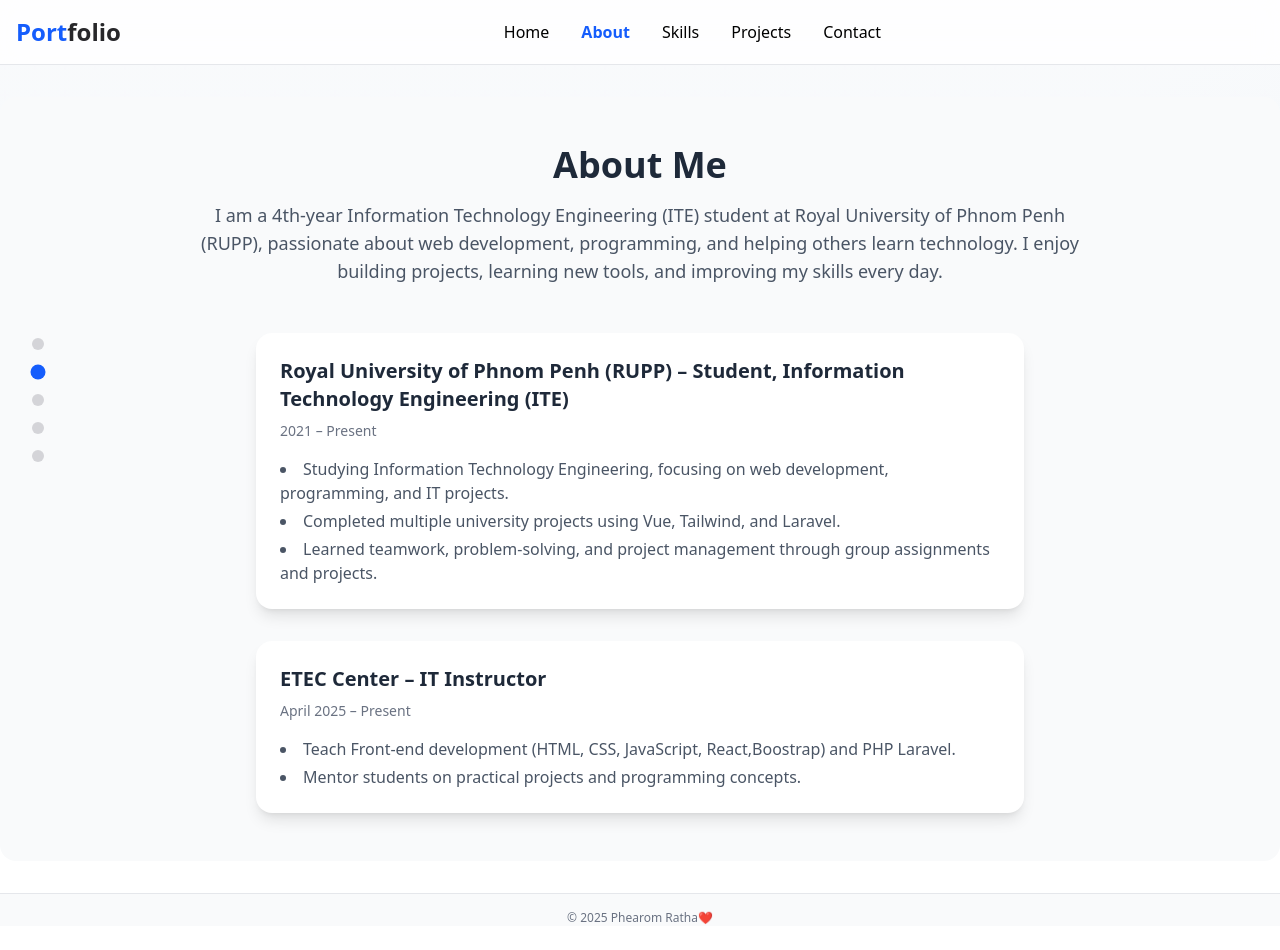
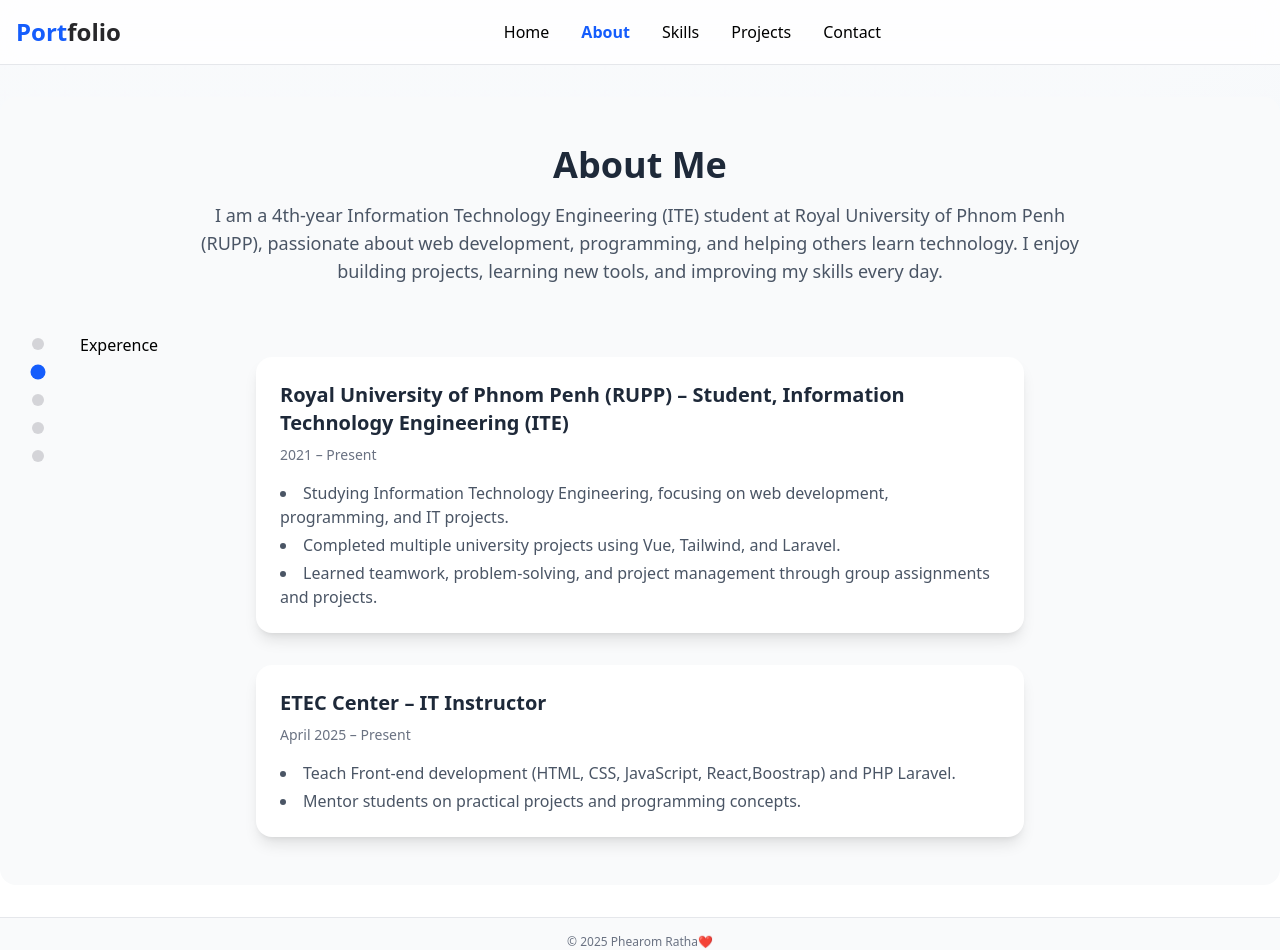
Before and after one commit to PhearomRatha/portfolio-Ratha, a Vue app: page /about in a window 1280 px wide. Before the commit the page ends 926 px from the top, so only its background shows below. Built offline with nearby package versions, Linux system fonts and the light colour scheme.

Commit message:
Add missing header for Experience section in About.vue

```diff
--- a/src/views/About.vue
+++ b/src/views/About.vue
@@ -13,6 +13,7 @@
 
 
     <!-- Experience List -->
+    <h3>Experence </h3>
     <div class="space-y-8 max-w-3xl mx-auto">
       <!-- RUPP -->
       <div class="bg-white dark:bg-gray-800 rounded-2xl shadow-lg p-6">
```
